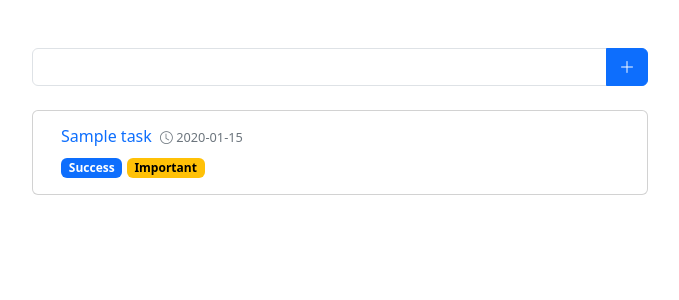
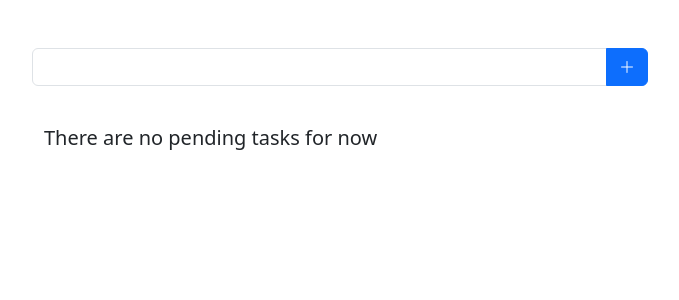
Before and after one commit to jp72924/todo, a Django app: page /list/ in a window 1280 px wide. Shown: the top 300 px of the page, without its empty margins (300-979 px from the left). Run offline with Django 4.2, Linux system fonts and the light colour scheme; tables that the repository leaves empty hold one stand-in row (values such as "Sample post").

Commit message:
Added features to filter pending tasks, identify overdue tasks and time remaining

```diff
--- a/list/models.py
+++ b/list/models.py
@@ -1,5 +1,11 @@
 from django.db import models
 from django.utils import timezone
+
+
+class PendingManager(models.Manager):
+
+    def get_queryset(self):
+        return super().get_queryset().filter(status=Task.Status.PENDING)
 
 
 class PriotityManager(models.Manager):
@@ -26,12 +32,21 @@ class Task(models.Model):
     important = models.BooleanField(default=False)
 
     objects = models.Manager()
+    pending = PendingManager()
     priority = PriotityManager()
 
+    def is_overdue(self):
+        now = timezone.now()
+        return self.due_date < now.date()
+
+    def time_left(self):
+        now = timezone.now()
+        return self.due_date - now.date()
+
     class Meta:
-        ordering = ['-due_date']
+        ordering = ['due_date']
         indexes = [
-            models.Index(fields=['-due_date'])
+            models.Index(fields=['due_date'])
         ]
 
     def __str__(self):
--- a/list/templates/list/task_list.html
+++ b/list/templates/list/task_list.html
@@ -4,7 +4,7 @@
 <div class="container-fluid">
 	<div class="row">
 		<div class="col-sm-10 col-md-6 offset-sm-1 offset-md-3">
-			<div class="container p-0 mt-5 mb-4">
+			<div class="container p-0 mt-5 mb-3">
 				<div class="input-group">
 					<input type="text" class="form-control" id="taskInput">
 					</button>
@@ -12,11 +12,13 @@
 				</div>
 			</div>
 			<div class="container">
-			{% for task in tasks %}
+			{% if overdue %}
+				<h5>Overdue</h5>
+			{% for task in overdue %}
 				<div class="row mb-2">
 					<div class="card">
 						<div class="card-body">
-							<h6 class="card-title"><a class="text-decoration-none" href="#collapse-{{ forloop.counter }}" data-bs-toggle="collapse" role="button" aria-expanded="false" aria-controls="collapse-{{ forloop.counter }}">{{ task.title }}</a> <span class="text-secondary m-1" style="font-size: 0.8rem"><i class="bi-clock"></i> {{ task.due_date|date:"Y-m-d" }}</span></h6>
+							<h6 class="card-title"><a class="text-decoration-none" href="#collapse-overdue-{{ forloop.counter }}" data-bs-toggle="collapse" role="button" aria-expanded="false" aria-controls="collapse-overdue-{{ forloop.counter }}">{{ task.title }}</a> <span class="text-secondary m-1" style="font-size: 0.8rem"><i class="bi-clock"></i> {{ task.due_date|date:"Y-m-d" }}</span></h6>
 							<div class="container-fluid p-0">
 								{% if task.status == 'success' %}
 								<span class="badge text-bg-primary">Success</span>
@@ -28,7 +30,7 @@
 								<span class="badge text-bg-warning">Important</span>
 								{% endif %}
 							</div>
-							<div class="collapse mt-3" id="collapse-{{ forloop.counter }}">
+							<div class="collapse mt-3" id="collapse-overdue-{{ forloop.counter }}">
 								<p class="card-text">{{ task.descrip }}</p>
 								<div class="d-flex justify-content-end">
 									<div class="btn-group btn-group-sm p-1">
@@ -49,9 +51,54 @@
 						</div>
 					</div>
 				</div>
-			{% empty %}
+			{% endfor %}
+			{% endif %}
+			<br>
+			{% if pending %}
+				<h5>Pending</h5>
+			{% endif %}
+			{% for task in pending %}
+				<div class="row mb-2">
+					<div class="card">
+						<div class="card-body">
+							<h6 class="card-title"><a class="text-decoration-none" href="#collapse-pending-{{ forloop.counter }}" data-bs-toggle="collapse" role="button" aria-expanded="false" aria-controls="collapse-pending-{{ forloop.counter }}">{{ task.title }}</a> <span class="text-secondary m-1" style="font-size: 0.8rem"><i class="bi-clock"></i> {{ task.due_date|date:"Y-m-d" }}</span></h6>
+							<div class="container-fluid p-0">
+								{% if task.status == 'success' %}
+								<span class="badge text-bg-primary">Success</span>
+								{% else %}
+								<span class="badge text-bg-danger">Pending</span>
+								{% endif %}
+
+								{% if task.important %}
+								<span class="badge text-bg-warning">Important</span>
+								{% endif %}
+							</div>
+							<div class="collapse mt-3" id="collapse-pending-{{ forloop.counter }}">
+								<p class="card-text">{{ task.descrip }}</p>
+								<div class="d-flex justify-content-end">
+									<div class="btn-group btn-group-sm p-1">
+										<button type="button" class="btn btn-danger active"><i class="bi bi-trash"></i></button>
+										<button type="button" class="btn btn-danger" onclick="location.assign('{% url 'task_delete' task.id %}')">Delete</button>
+									</div>
+									<div class="btn-group btn-group-sm p-1">
+										{% if task.status == 'success' %}
+										<button type="button" class="btn btn-primary active"><i class="bi bi-x-lg"></i></button>
+										<button type="button" class="btn btn-primary" onclick="location.assign('{% url 'task_toggle' task.id %}')">Unmark</button>
+										{% else %}
+										<button type="button" class="btn btn-outline-primary active"><i class="bi bi-check-lg"></i></button>
+										<button type="button" class="btn btn-outline-primary" onclick="location.assign('{% url 'task_toggle' task.id %}')">Mark</button>
+										{% endif %}
+									</div>
+								</div>
+							</div>
+						</div>
+					</div>
+				</div>
+			{% endfor %}
+
+			{% if not overdue and not pending %}
 			    <h5>There are no pending tasks for now</h5>
-			{% endfor %}
+			{% endif %}
 			</div>
 		</div>
 	</div>
--- a/list/views.py
+++ b/list/views.py
@@ -6,8 +6,10 @@ from . models import Task
 
 
 def task_list(request):
-    tasks = Task.objects.all()
-    context = {'tasks': tasks, 'form_action': 'add/'}
+    all_tasks = Task.pending.all()
+    tasks_overdue = [task for task in all_tasks if task.is_overdue()]
+    tasks_pending = list(set(all_tasks) - set(tasks_overdue))
+    context = {'overdue': tasks_overdue, 'pending': tasks_pending, 'form_action': 'add/'}
     return render(request, 'list/task_list.html', context)
 
 
```
Lines whose indentation alone changed are shown as unchanged.
